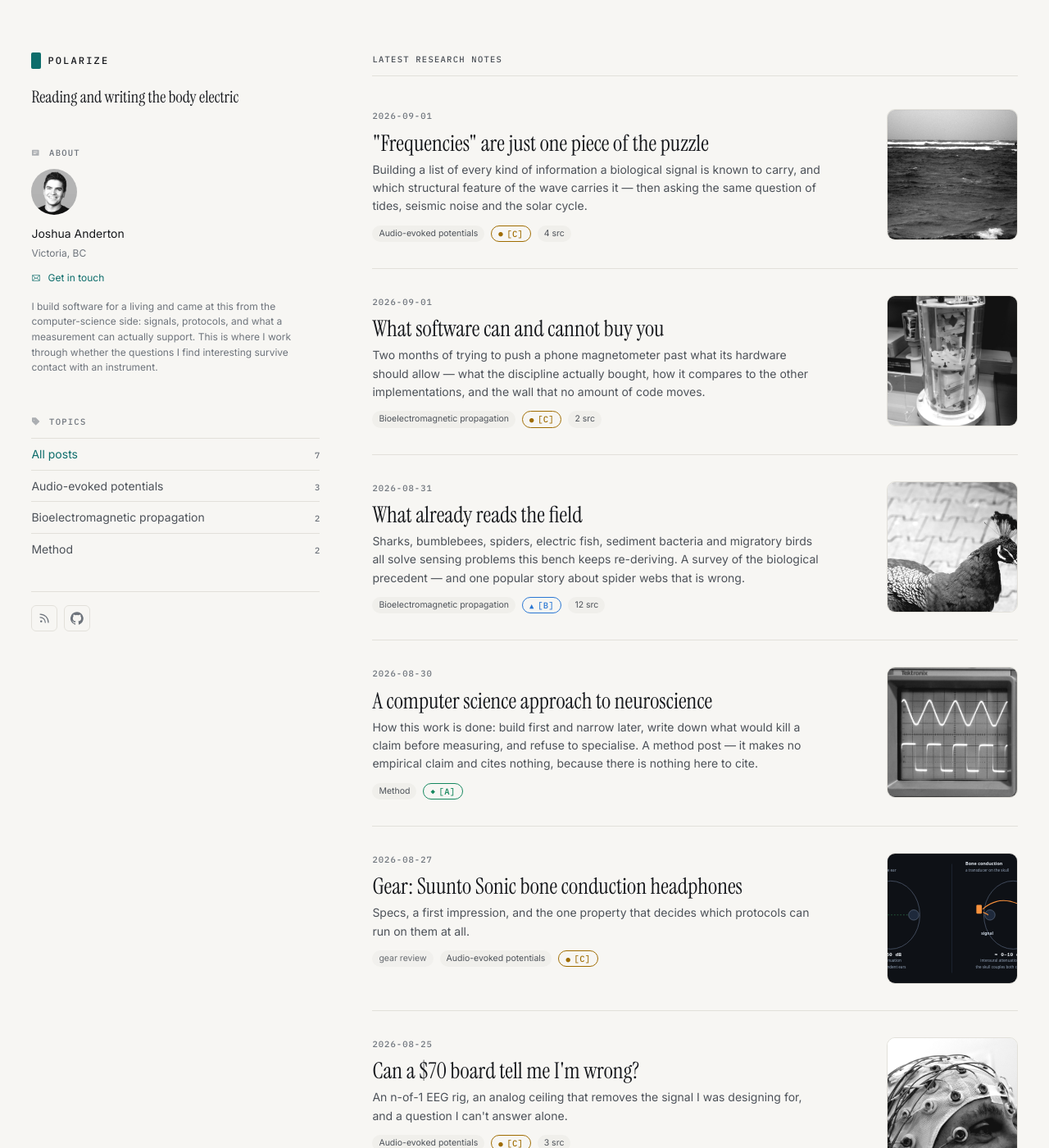
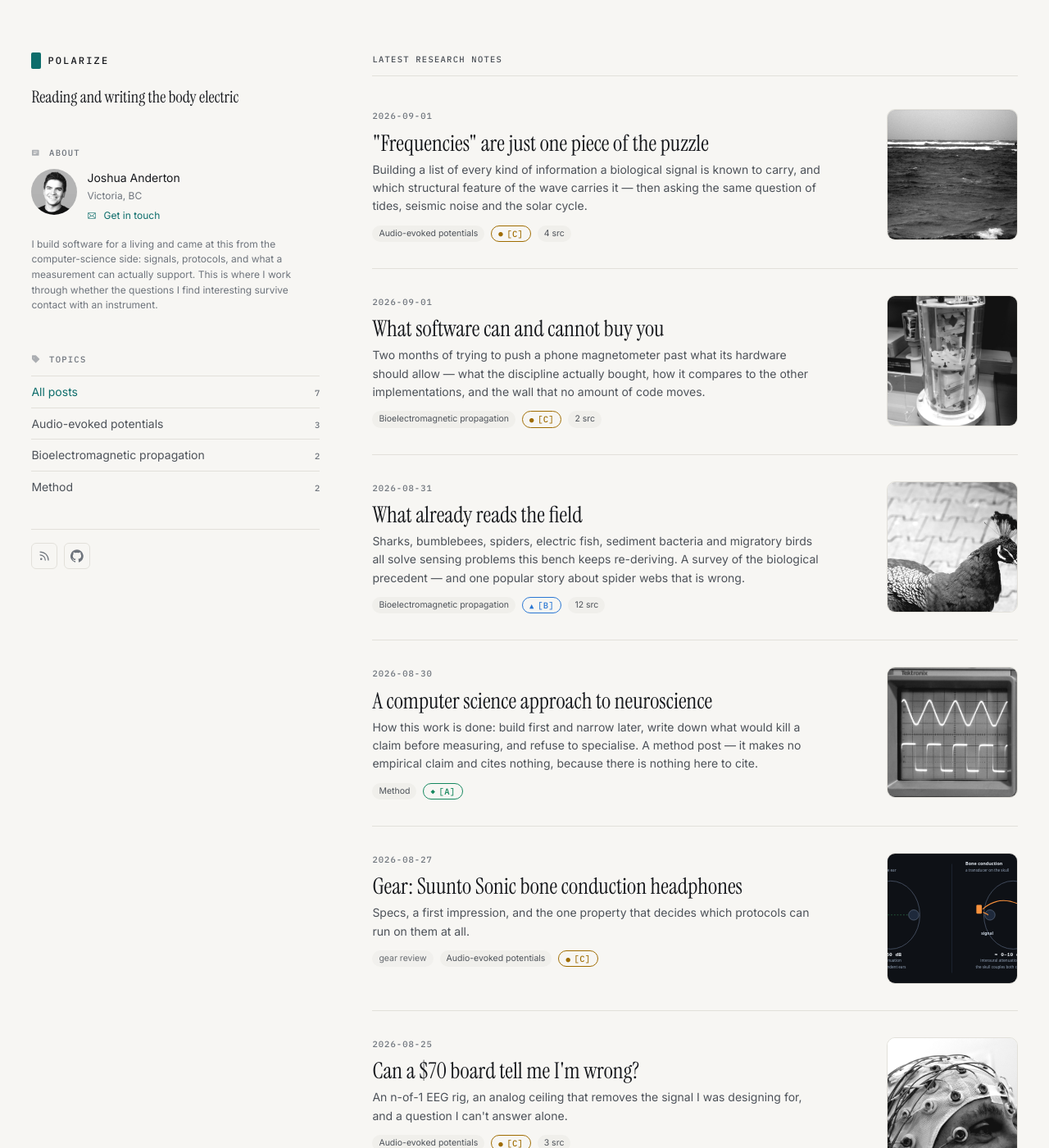
Before and after one commit to polarizetech/polarize.tech, a Jekyll site: the page built from index.html, in a window 1280 px wide and 1400 px high. Shown: the whole window at 82% size. Built offline with Jekyll 4.4.1, drawn with Linux system fonts in a browser that asks for light colours; the list of posts is cut into pages by our own code.

Commit message:
site: name, location and contact link sit beside the avatar
The identity column moves to the right of the avatar rather than under it, in a
.side__who wrapper. The description stays a sibling of that whole row, so it
still falls below the group and keeps the avatar's left edge instead of
indenting under the text column.

Verified: avatar 43-99, identity all at x=111 and stacked, note back at x=43
below the group, no overflow.

Co-Authored-By: Claude Opus 5 <noreply@anthropic.com>

```diff
--- a/_includes/sidebar.html
+++ b/_includes/sidebar.html
@@ -15,20 +15,22 @@
     <p class="ui-label side__heading">{% include icon.html name="note" %} About</p>
 
     {%- comment -%}
-      Identity stacks under the avatar — name, then place, then the contact
-      link — and the description sits below the whole group, flush to the
-      avatar's left edge rather than indented beside it.
+      Avatar on the left, with name, place and the contact link stacked to its
+      right. The description sits below the whole group, flush to the avatar's
+      left edge rather than indented beside it.
     {%- endcomment -%}
     <div class="side__ident">
       {%- if site.author.avatar %}
       <img class="side__avatar" src="{{ site.author.avatar | relative_url }}"
            alt="" width="56" height="56" loading="lazy" onerror="this.remove()" />
       {%- endif %}
-      {%- if site.author.name %}<span class="side__name">{{ site.author.name }}</span>{% endif %}
-      {%- if site.author.location %}<span class="side__place">{{ site.author.location }}</span>{% endif %}
-      {%- if site.contact_email %}
-      <a class="side__contact" href="mailto:{{ site.contact_email }}?subject=polarize.tech">{% include icon.html name="mail" %} Get in touch</a>
-      {%- endif %}
+      <span class="side__who">
+        {%- if site.author.name %}<span class="side__name">{{ site.author.name }}</span>{% endif %}
+        {%- if site.author.location %}<span class="side__place">{{ site.author.location }}</span>{% endif %}
+        {%- if site.contact_email %}
+        <a class="side__contact" href="mailto:{{ site.contact_email }}?subject=polarize.tech">{% include icon.html name="mail" %} Get in touch</a>
+        {%- endif %}
+      </span>
     </div>
 
     {%- if site.author.note %}
--- a/styles.css
+++ b/styles.css
@@ -62,10 +62,12 @@ body.ui { margin: 0; }
 }
 
 /* Author note — deliberately quiet: small, muted, below the fold of attention. */
-/* Identity stacks vertically under the avatar; the description sits below the
-   whole group, flush left with it rather than indented beside the image. */
-.side__ident { display: flex; flex-direction: column; align-items: flex-start; gap: var(--space-1); margin-top: var(--space-3); }
-.side__avatar { width: 56px; height: 56px; border-radius: var(--radius-pill); object-fit: cover; margin-bottom: var(--space-2); }
+/* Avatar left, identity stacked to its right. The description is a sibling of
+   this row, so it falls below the whole group and stays flush with the avatar's
+   left edge instead of indenting under the text column. */
+.side__ident { display: flex; align-items: flex-start; gap: var(--space-3); margin-top: var(--space-3); }
+.side__avatar { flex: none; width: 56px; height: 56px; border-radius: var(--radius-pill); object-fit: cover; }
+.side__who { display: flex; flex-direction: column; align-items: flex-start; gap: 2px; min-width: 0; }
 .side__name { color: var(--foreground); font-size: var(--text-base); }
 .side__place { color: var(--faint-foreground); font-size: var(--text-sm); }
 .side__note { margin: var(--space-4) 0 0; font-size: var(--text-sm); line-height: 1.55; color: var(--faint-foreground); }
@@ -136,7 +138,7 @@ a.ui-btn { text-decoration: none; }
 
 /* A text link on its own line inside the author note, not a button. Shares the
    hover with .prose a so every inline link in the site behaves the same. */
-.side__contact { margin-top: var(--space-2); color: var(--accent); text-decoration: none; font-size: var(--text-sm); }
+.side__contact { margin-top: var(--space-1); color: var(--accent); text-decoration: none; font-size: var(--text-sm); }
 .side__contact .ui-icon { margin-right: .4em; opacity: .8; }
 .side__contact:hover,
 .prose a:hover { text-decoration: underline; text-underline-offset: .18em; }
```
